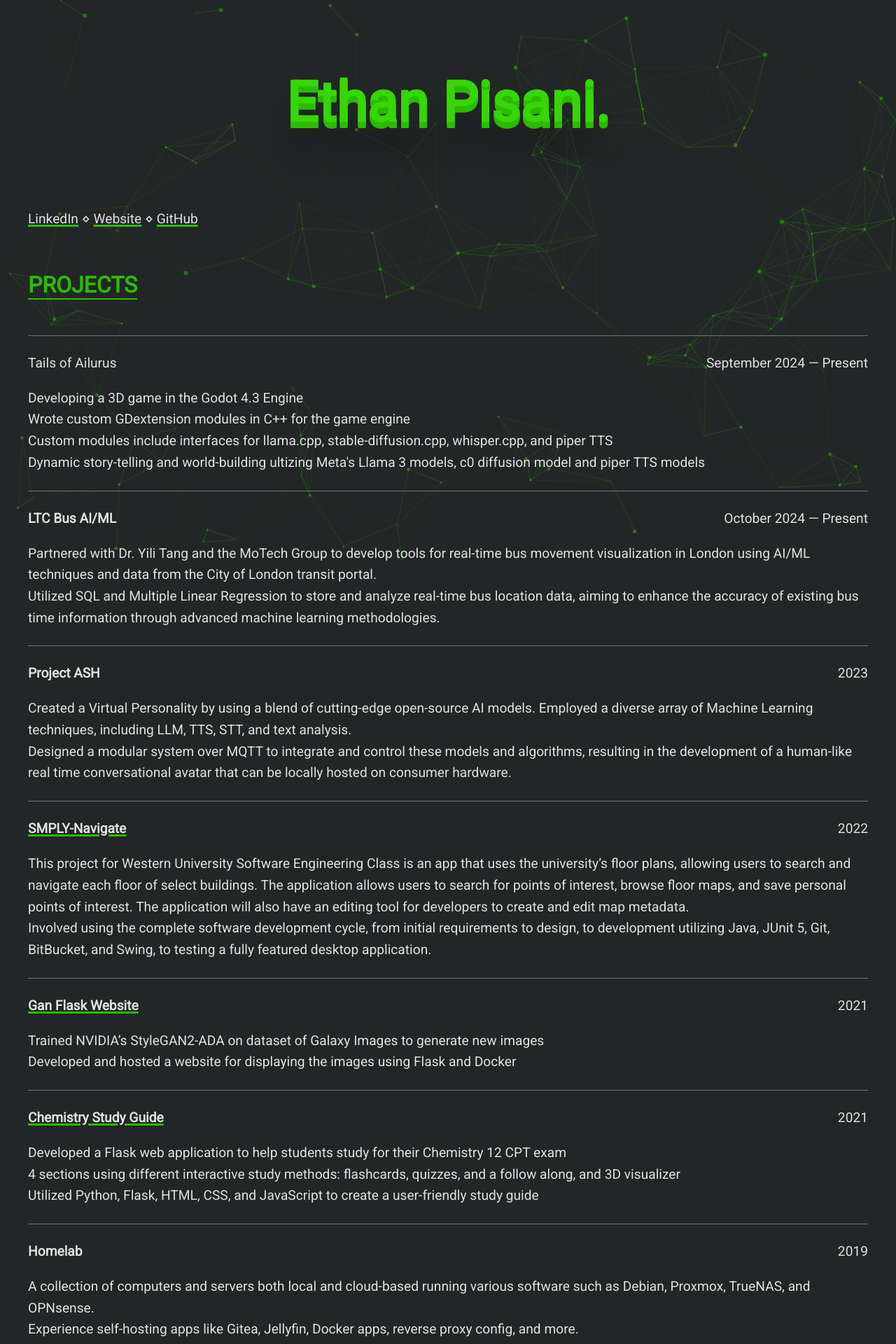
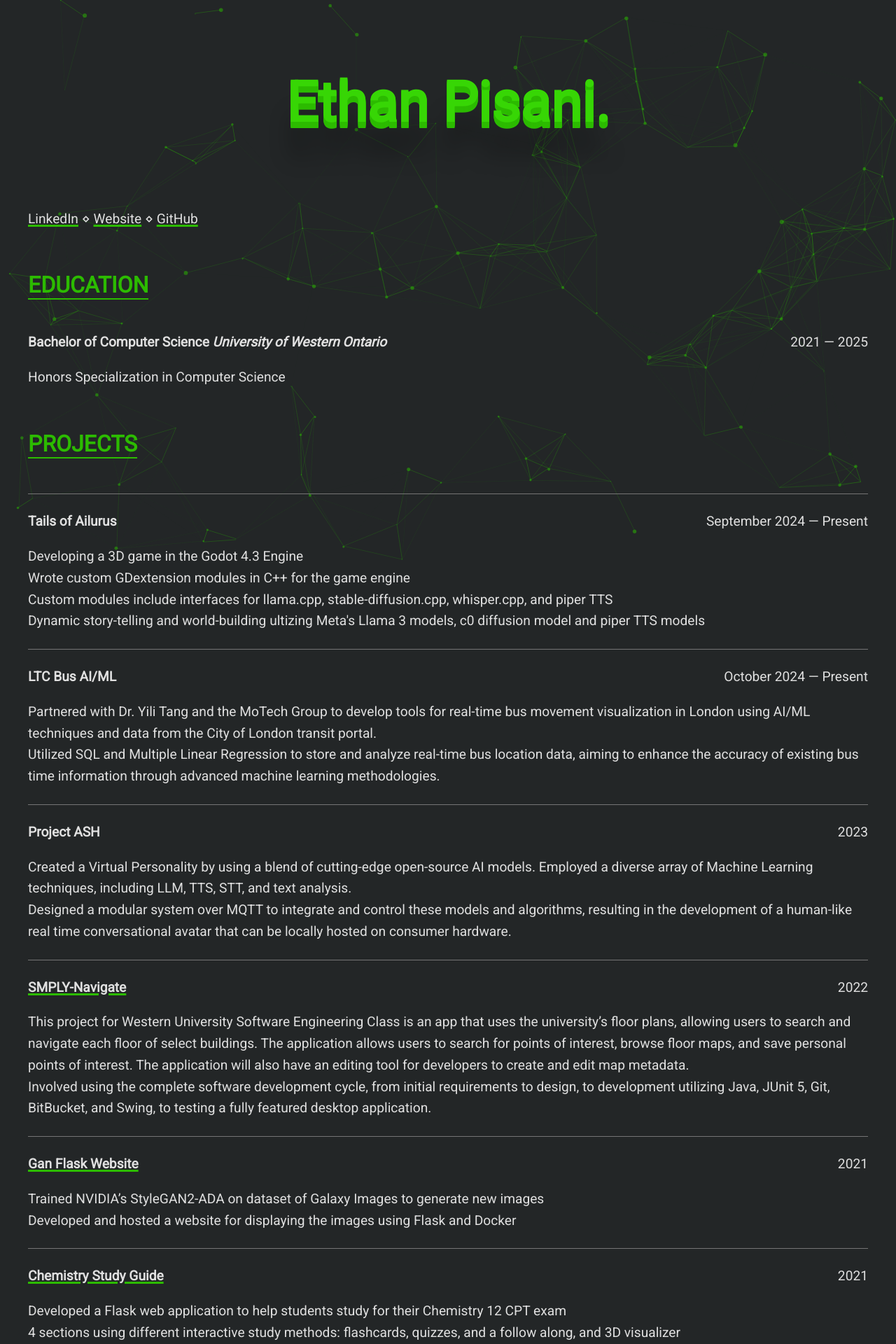
Before and after one commit to EthanPisani/ethanpisani.com, a Flask app: page / in a window 1280 px wide. Shown: the top 1920 px of the page at 70% size. Run offline with Flask 3, Linux system fonts and the light colour scheme.

Commit message:
Update main.html with education section

```diff
--- a/templates/main.html
+++ b/templates/main.html
@@ -49,6 +49,15 @@
       </p>
 
       <div class="section">
+        <h2>Education</h2>
+        <p class="project-container-p"><strong>Bachelor of Computer Science <em>University of Western Ontario</em></strong> <span class=project-date">2021 — 2025</span></p>
+          <p>
+            Honors Specialization in Computer Science
+          </p>
+
+      </div>
+
+      <div class="section">
         <h2>Projects</h2>
 
         <ul class="projects-list">
@@ -56,7 +65,7 @@
           <hr>
 
           <div name="Tails of Ailurus">
-            <p class="project-container-p">Tails of Ailurus</strong> <span class=project-date">September 2024 — Present</span></p>
+            <p class="project-container-p"><strong>Tails of Ailurus</strong> <span class=project-date">September 2024 — Present</span></p>
             <ul>
               <li>Developing a 3D game in the Godot 4.3 Engine</li>
               <li>Wrote custom GDextension modules in C++ for the game engine</li>
@@ -172,7 +181,7 @@
           <li>Performed daily QA testing of regressions, enhancing team efficiency.</li>
           <li>Gained experience in agile development, using Jira, code reviews, impact analysis, and Endevor.</li>
         </ul>
-
+        <hr>
         <p><strong>Junior Communications Officer</strong> | DFO Government of Canada<br />
         May 2022 — August 2022</p>
         <ul>
@@ -228,13 +237,7 @@
 
       </div>
 
-      <div class="section">
-        <h2>Education</h2>
-        <p>
-          <strong>Bachelor of Computer Science</strong>, University of Western Ontario<br />
-          Honors Specialization in Computer Science (2021 - 2025)
-        </p>
-      </div>
+
 
 
 
```
